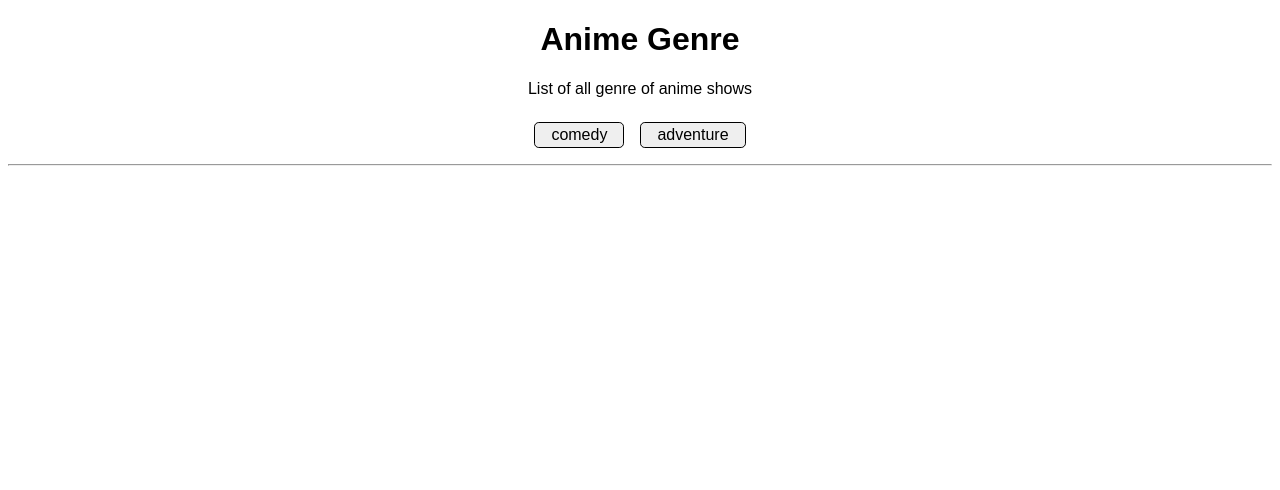
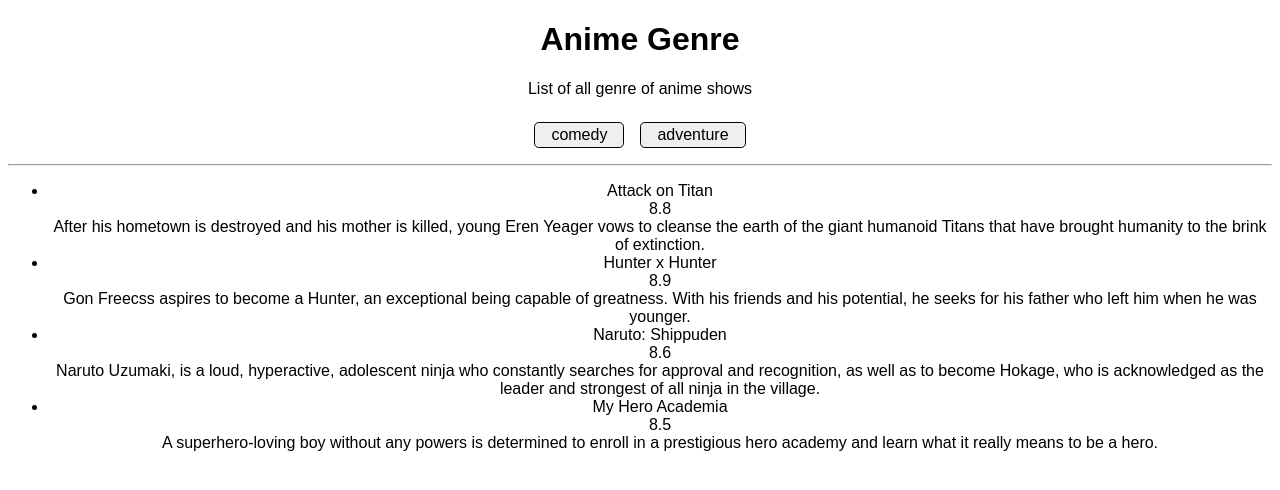
Before and after one commit to SauravKumar-max/anime-genre, a React (Create React App) app: page / in a window 1280 px wide. Shown: the top 490 px of the page. Built offline with nearby package versions, Linux system fonts and the light colour scheme.

Commit message:
feat: added list of shows

```diff
--- a/src/App.js
+++ b/src/App.js
@@ -1,4 +1,4 @@
-import React from "react";
+import React, { useState } from "react";
 import "./styles.css";
 
 const animeData = {
@@ -50,13 +50,14 @@ const animeData = {
   ]
 };
 
-const animeDataArray = Object.keys(animeData);
-console.log(animeDataArray);
+export default function App() {
+  const [animeGenre, setAnimeGenre] = useState("adventure");
 
-export default function App() {
   function animeList(item) {
-    console.log(item);
+    setAnimeGenre(item);
   }
+
+  const animeDataArray = Object.keys(animeData);
 
   return (
     <div className="App">
@@ -76,7 +77,19 @@ export default function App() {
         })}
       </div>
       <hr></hr>
-      {}
+      <div>
+        <ul>
+          {animeData[animeGenre].map((anime) => {
+            return (
+              <li key={anime.name}>
+                <div> {anime.name} </div>
+                <div> {anime.rating} </div>
+                <div> {anime.desc} </div>
+              </li>
+            );
+          })}
+        </ul>
+      </div>
     </div>
   );
 }
```
